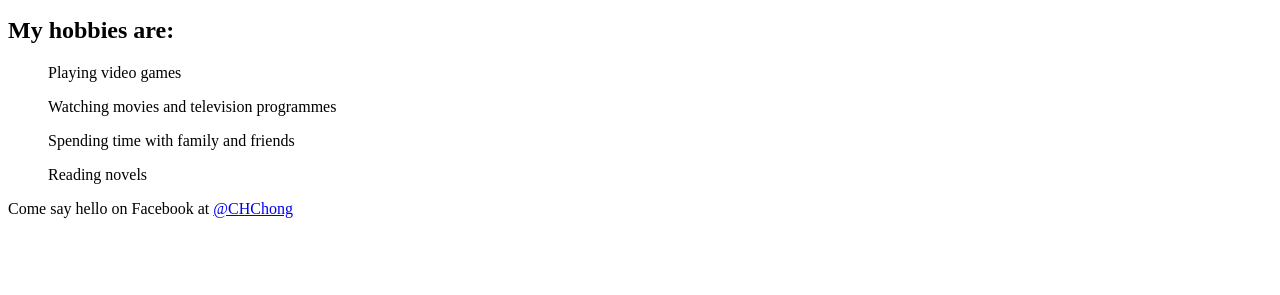
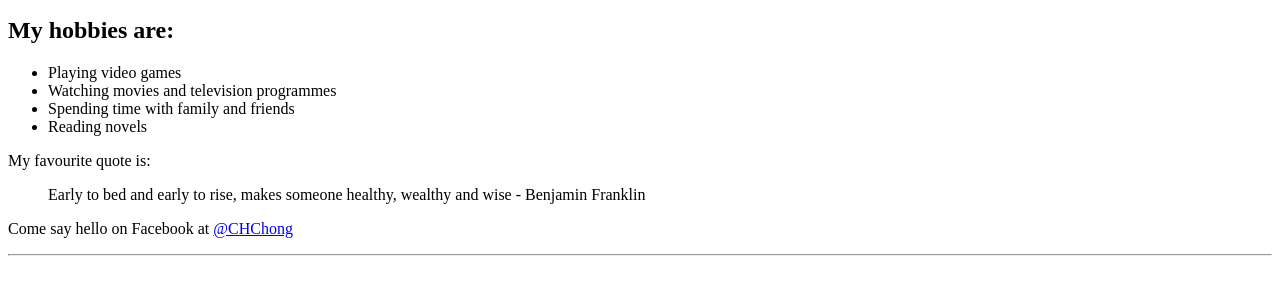
Before and after one commit to MalvinCheong/my_first_webpage, a plain HTML site: page index.html in a window 1280 px wide. Shown: the part 289-584 px from the top of the page. Drawn offline with Linux system fonts and the light colour scheme.

Commit message:
Edit index.html by adding meta, blockquotes and li tags

```diff
--- a/index.html
+++ b/index.html
@@ -14,11 +14,17 @@
         <br>Let me share a little bit about myself.
     </p>
     <h2>My hobbies are: </h2>
-        <ul>Playing video games</ul>
-        <ul>Watching movies and television programmes</ul>
-        <ul>Spending time with family and friends</ul>
-        <ul>Reading novels</ul>
+    <ul>
+        <li>Playing video games</li>
+        <li>Watching movies and television programmes</li>
+        <li>Spending time with family and friends</li>
+        <li>Reading novels</li>
+    </ul>
+    <p>My favourite quote is: </p>
+    <blockquote>Early to bed and early to rise, makes someone healthy,
+        wealthy and wise - Benjamin Franklin</blockquote>
     <p>Come say hello on Facebook at <a href="https://www.facebook.com/ch.chong.378">@CHChong</a></p>
+    <hr>
 </body>
 
 </html>
```
